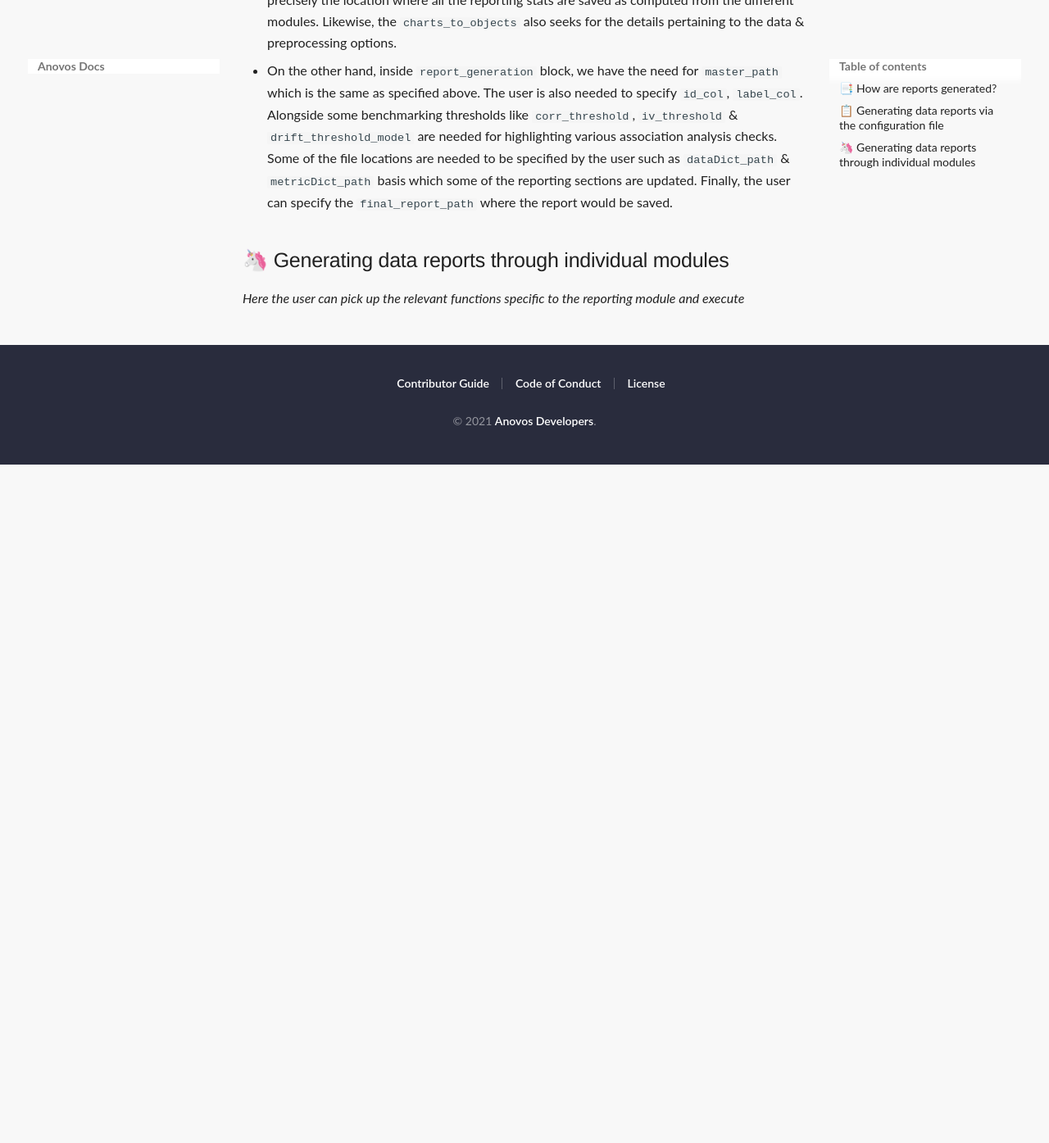
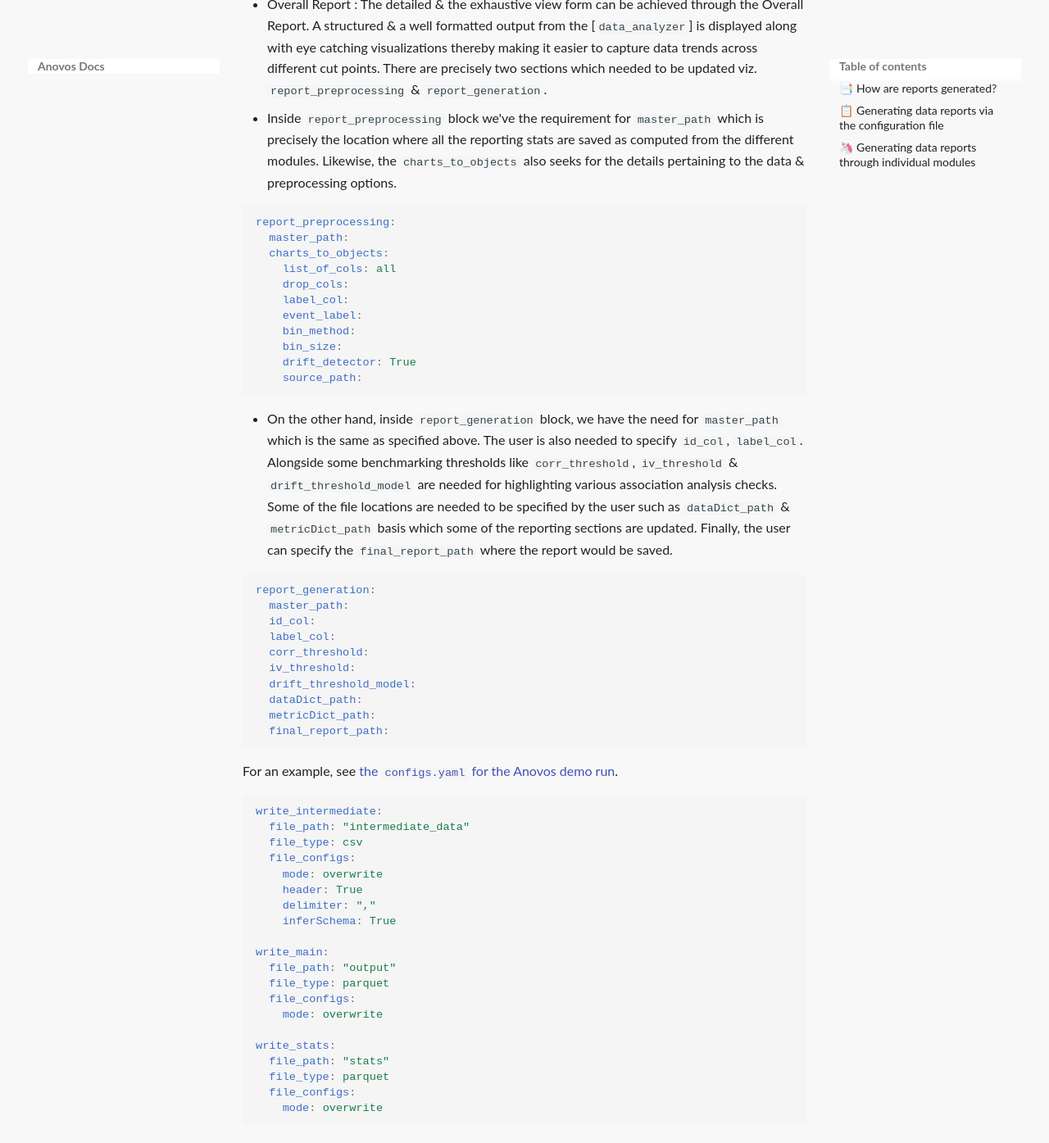
Before and after one commit to anovos/anovos-docs, an MkDocs documentation site: the page built from docs/using-anovos/data-reports/overview.md, in a window 1280 px wide and 1400 px high, scrolled down 1072 px. Shown: the top 1395 px of the window at 82% size. Built offline with MkDocs 1.6.1 and Material for MkDocs 9.7.7, drawn with Linux system fonts in a browser that asks for light colours; before the commit the page ends 1659 px from its top, so only the background shows below that; some of the changed text lies outside the part shown.

Commit message:
Add actual YAML snippets

````diff
--- a/docs/using-anovos/data-reports/overview.md
+++ b/docs/using-anovos/data-reports/overview.md
@@ -24,9 +24,72 @@ Using the configuration file, or through individual modules.
 
 - Basic Report : In case the user doesn't want an exhaustive report containing all the detailed elements of the [`data_analyzer`](../../docs/anovos-modules-overview/data-analyzer/index.md) output, the user may wish to choose a fairly comprehensive view which can be achieved through `anovos_basic_report`. To generate that, there's only a small block which needs to be updated at the config file. Setting the `basic_report` option as `True` can enable this functionality. Alongside, the user should explicity specify the input parameters details such as `id_col`, `label_col`, `event_label` & the `output_path`.
 
+```yaml
+anovos_basic_report:
+  basic_report: True
+  report_args:
+    id_col:
+    label_col:
+    event_label:
+    output_path:
+```
+
 - Overall Report : The detailed & the exhaustive view form can be achieved through the Overall Report. A structured & a well formatted output from the [`data_analyzer`] is displayed along with eye catching visualizations thereby making it easier to capture data trends across different cut points. There are precisely two sections which needed to be updated viz. `report_preprocessing` & `report_generation`.
    - Inside `report_preprocessing` block we've the requirement for `master_path` which is precisely the location where all the reporting stats are saved as computed from the different modules. Likewise, the `charts_to_objects` also seeks for the details pertaining to the data & preprocessing options.
-   - On the other hand, inside `report_generation` block, we have the need for `master_path` which is the same as specified above. The user is also needed to specify `id_col`, `label_col`. Alongside some benchmarking thresholds like `corr_threshold`, `iv_threshold` & `drift_threshold_model` are needed for highlighting various association analysis checks. Some of the file locations are needed to be specified by the user such as `dataDict_path` & `metricDict_path` basis which some of the reporting sections are updated. Finally, the user can specify the `final_report_path` where the report would be saved.
+
+```yaml
+report_preprocessing:
+  master_path:
+  charts_to_objects:
+    list_of_cols: all
+    drop_cols:
+    label_col:
+    event_label:
+    bin_method:
+    bin_size:
+    drift_detector: True
+    source_path:
+```
+
+- On the other hand, inside `report_generation` block, we have the need for `master_path` which is the same as specified above. The user is also needed to specify `id_col`, `label_col`. Alongside some benchmarking thresholds like `corr_threshold`, `iv_threshold` & `drift_threshold_model` are needed for highlighting various association analysis checks. Some of the file locations are needed to be specified by the user such as `dataDict_path` & `metricDict_path` basis which some of the reporting sections are updated. Finally, the user can specify the `final_report_path` where the report would be saved.
+
+```yaml
+report_generation:
+  master_path:
+  id_col:
+  label_col:
+  corr_threshold:
+  iv_threshold:
+  drift_threshold_model:
+  dataDict_path:
+  metricDict_path:
+  final_report_path:
+```
+
+For an example, see [the `configs.yaml` for the Anovos demo run](https://github.com/anovos/anovos/blob/main/config/configs.yaml).
+
+```yaml
+write_intermediate:
+  file_path: "intermediate_data"
+  file_type: csv
+  file_configs:
+    mode: overwrite
+    header: True
+    delimiter: ","
+    inferSchema: True
+
+write_main:
+  file_path: "output"
+  file_type: parquet
+  file_configs:
+    mode: overwrite
+
+write_stats:
+  file_path: "stats"
+  file_type: parquet
+  file_configs:
+    mode: overwrite
+```
 
 ## 🦄 Generating data reports through individual modules
 
````
